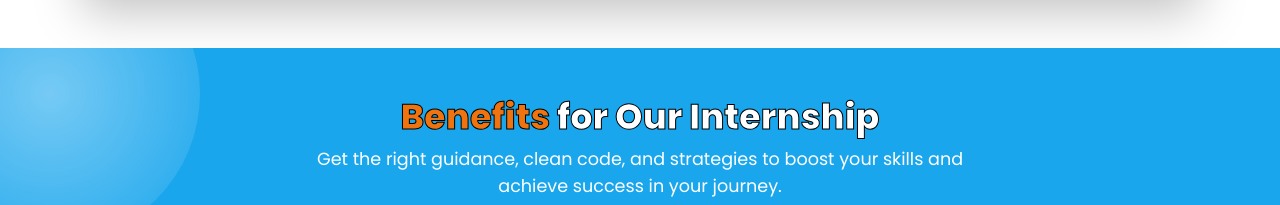
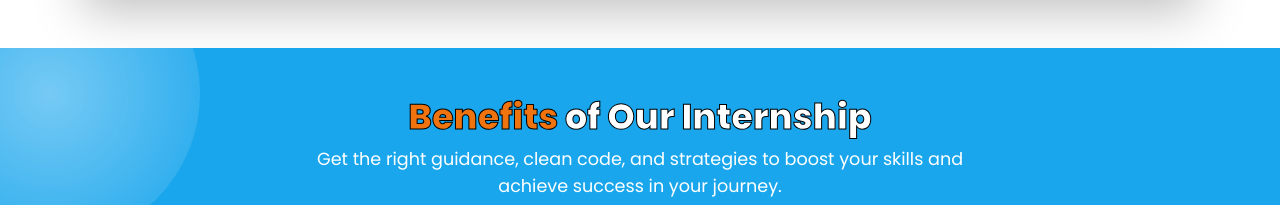
Before and after one commit to Growtern/Website_development, a React (Vite) app in the folder growtern_academy_website/: page /Certificate-Courses in a window 1280 px wide. Shown: the part 1489-1694 px from the top of the page. Built offline with nearby package versions, Linux system fonts and the light colour scheme; no server answers.

Commit message:
changed the heeading of short term course

```diff
--- a/growtern_academy_website/src/Pages/ShortTerm.jsx
+++ b/growtern_academy_website/src/Pages/ShortTerm.jsx
@@ -77,7 +77,7 @@ const ShortTerm = () => {
       <section className="benefits-section  py-5 ">
         <div className="container">
           <div className="text-center mb-4">
-            <h4 className="Internship-Benefit-title  "><span style={{ color: "rgb(239, 116, 15)" }}>Benefits</span> for Our Internship</h4>
+            <h4 className="Internship-Benefit-title  "><span style={{ color: "rgb(239, 116, 15)" }}>Benefits</span> of Our Internship</h4>
             <p className="section-text text-white">
               Get the right guidance, clean code, and strategies to boost your skills
               and achieve success in your journey.
```
